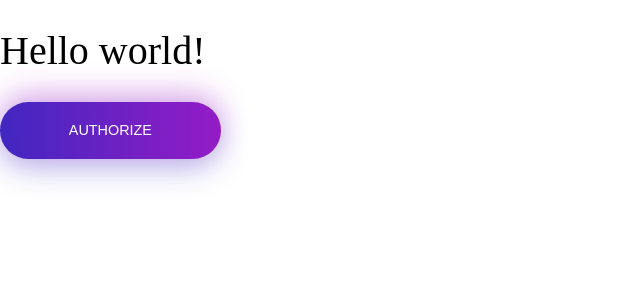
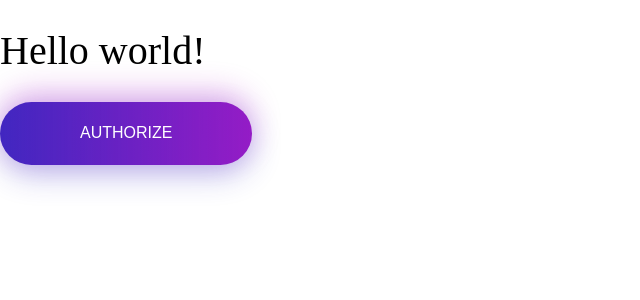
Before and after one commit to roopertti/spotify-analyzer, a React app: page / in a window 1280 px wide. Shown: the top 300 px of the page, without its empty margins (0-640 px from the left). Built offline with nearby package versions, Linux system fonts and the light colour scheme.

Commit message:
Responsive styles for button

```diff
--- a/src/components/common/PrimaryButton/index.jsx
+++ b/src/components/common/PrimaryButton/index.jsx
@@ -6,7 +6,6 @@ const ButtonBase = styled.button`
   text-transform: uppercase;
   font-size: 0.9rem;
   font-weight: 500;
-  line-height: 19px;
   color: white;
   border: none;
   border-radius: 50px;
@@ -23,6 +22,11 @@ const ButtonBase = styled.button`
     background: linear-gradient(90.2deg, #2F29BF 0%, rgba(255, 255, 255, 0) 100%), #B118C8;
     box-shadow: none;
   }
+
+  @media(min-width: 960px) {
+    font-size: 1rem;
+    padding: 1.4rem 5rem;
+  }
 `;
 
 export default function PrimaryButton({ onClick, children }) {
```
